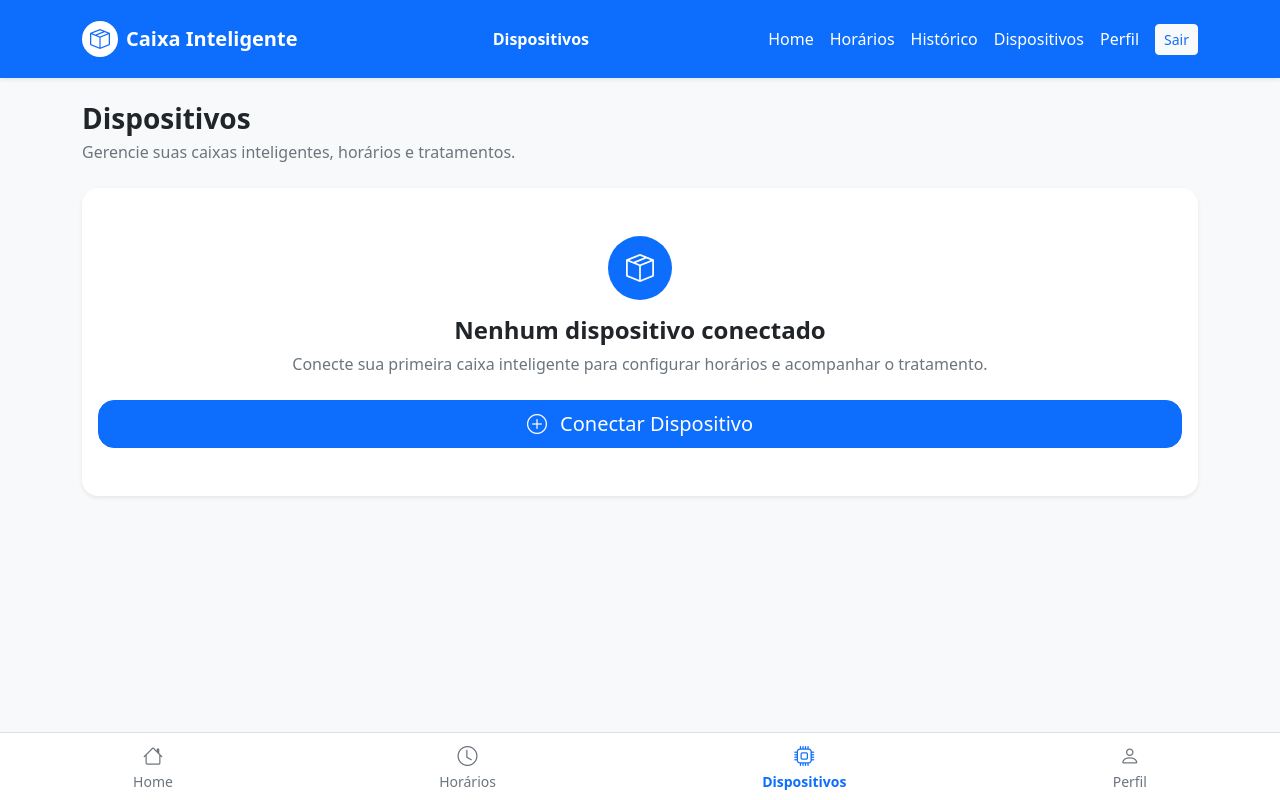
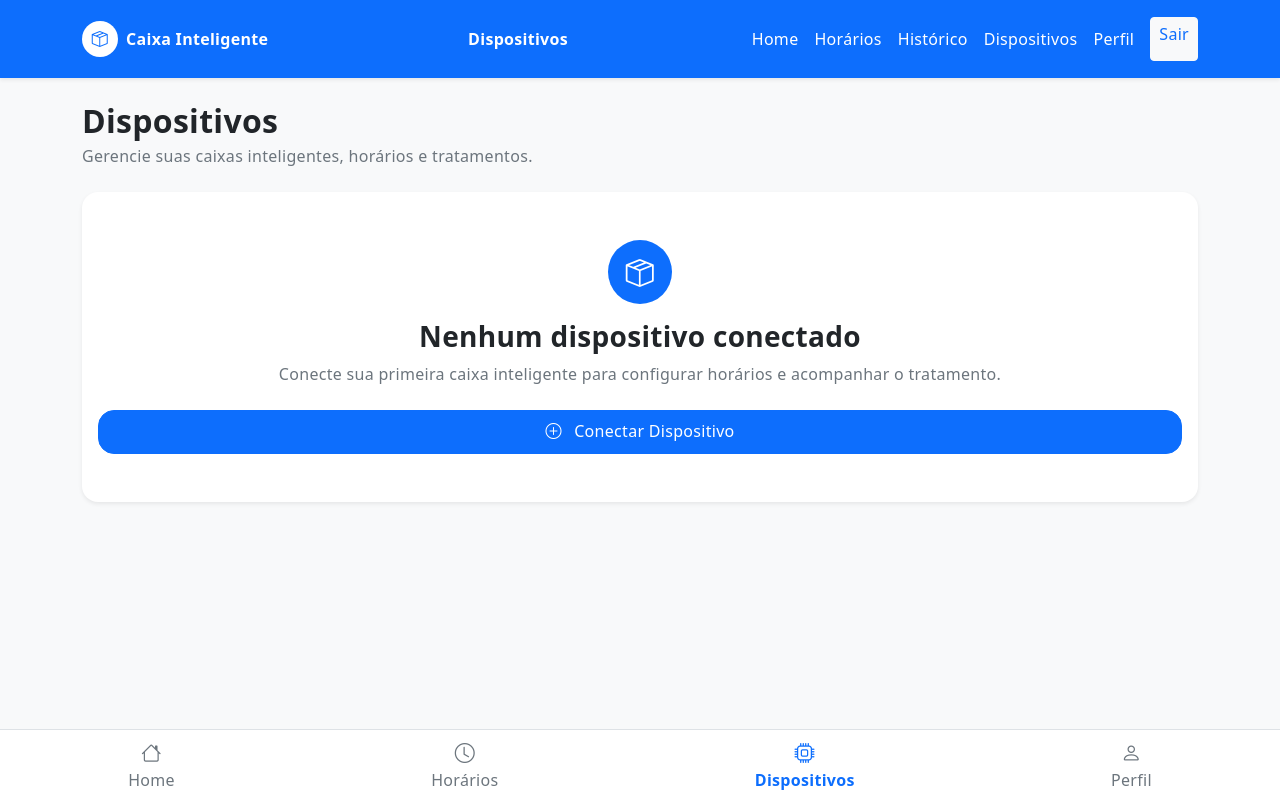
Before and after one commit to jaquelinedamian/caixa-inteligente, a Flask app: page /dispositivos in a window 1280 px wide. Run offline with Flask 3, Linux system fonts and the light colour scheme; the visitor is signed in with stand-in values (Sample User, id 1); data that the repository does not hold is empty.

```diff
--- a/app/templates/partials/header-auth.html
+++ b/app/templates/partials/header-auth.html
@@ -1,3 +1,56 @@
+<style>
+/* BASE DO SISTEMA */
+html {
+  font-size: 16px;
+}
+
+/* FORÇA TAMANHO MÍNIMO GLOBAL */
+body,
+p,
+span,
+label,
+input,
+select,
+textarea,
+button,
+a,
+small {
+  font-size: max(1rem, 16px) !important;
+}
+
+/* GARANTE FORMULÁRIOS LEGÍVEIS */
+.form-control,
+.form-select {
+  font-size: max(1rem, 16px) !important;
+  padding: 0.75rem;
+}
+
+/* BOTÕES */
+.btn {
+  font-size: max(1rem, 16px) !important;
+  min-height: 44px; /* acessibilidade */
+}
+
+/* LINKS */
+a {
+  text-decoration: none;
+}
+
+/* TÍTULOS (mantém hierarquia) */
+h1 { font-size: 2rem !important; }
+h2 { font-size: 1.75rem !important; }
+h3 { font-size: 1.5rem !important; }
+h4 { font-size: 1.25rem !important; }
+h5 { font-size: 1.1rem !important; }
+h6 { font-size: 1rem !important; }
+
+/* MELHORIA DE LEITURA */
+body {
+  line-height: 1.5;
+  letter-spacing: 0.3px;
+}
+</style>
+
 <header class="bg-primary text-white sticky-top shadow-sm">
   <div class="container">
     <nav class="navbar navbar-expand-lg navbar-dark py-3">
```
